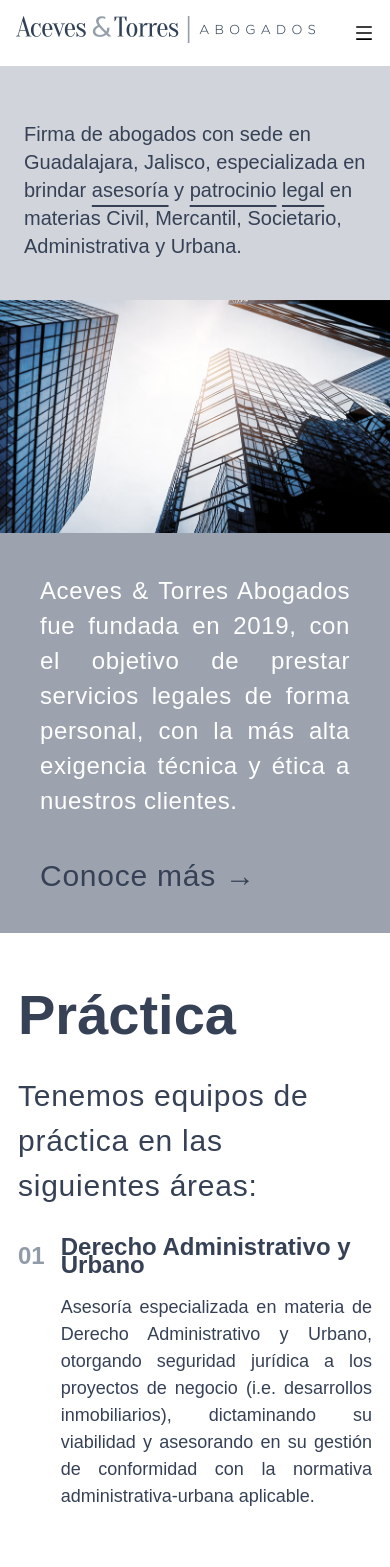
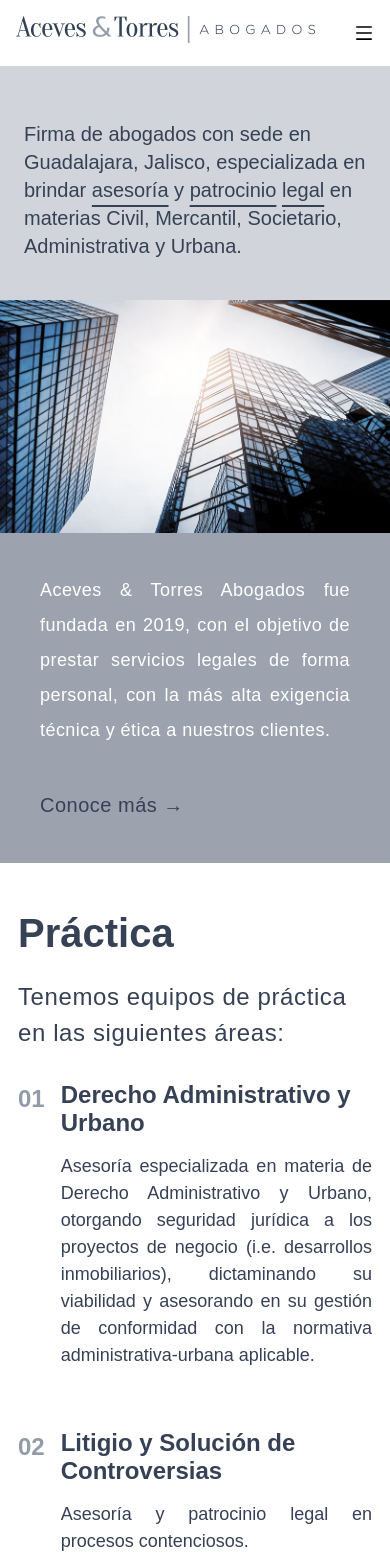
Before and after one commit to alexissahagun1/Aceves-Torres, a Next.js app: page /Inicio in a window 390 px wide. Shown: the top 1567 px of the page. Built offline with nearby package versions, Linux system fonts and the light colour scheme.

Commit message:
fixed responsiveness and font size in mobile

```diff
--- a/components/Beneficios.jsx
+++ b/components/Beneficios.jsx
@@ -4,16 +4,16 @@ import React from 'react'
 const Beneficios = ({file, headingColor, isUppercase, isScaled, hasMargin, isHidden, marginQuantity}) => {
     return (
        <div className={`grid md:grid-cols-1 grid-cols-1 justify-items-start md:mt-20 mt-10 ${marginQuantity} lg:mx-[50px] mx-[18px] align-middle  md:grid"`}>
-        <h6 className='text-[56px] font-bold fontcolor'>Práctica</h6>
-        <p className='fontcolor text-[30px] font-medium md:mt-[20px] md:mb-10 mt-4 tracking-wide'>Tenemos equipos de práctica en las siguientes áreas:</p>
+        <h6 className='md:text-[56px] text-[40px] font-bold fontcolor'>Práctica</h6>
+        <p className='fontcolor md:text-[30px] text-[24px]  font-medium md:mt-[20px] md:mb-10 mt-4 tracking-wide'>Tenemos equipos de práctica en las siguientes áreas:</p>
                {file && file.map((item) =>
                 <div className={`flex flex-col  md:my-[20px] my-[30px]   ${hasMargin ? "mx-6" : "mx-0"}`} key={item.id}>
                     <div className='flex items-start '>
                     <p style={{color: '#929ca9'}} className="font-bold text-[24px] tracking-normal md:mr-[40px] mr-4">{item.number}</p>
                         {/* <img src={item.icon} alt="" className={`md:p-[27px] pr-4  md:scale-100 ${isScaled ? "scale-75" : "scale-100"}`}/> */}
-                        <div className="flex flex-col text-left space-y-5 fontcolor">
-                            <h6 className={`font-semibold ${headingColor} ${isUppercase ? "uppercase" : ""} text-[24px] leading-[18px]`}>{item.heading}</h6>
-                            <p className="font-medium md:text-[24px] text-[18px] tracking-normal text-justify">{item.body}</p>
+                        <div className="flex flex-col text-left md:space-y-5 space-y-4 fontcolor">
+                            <h6 className={`font-semibold ${headingColor} ${isUppercase ? "uppercase" : ""} text-[24px] md:leading-[18px] leading-[28px]`}>{item.heading}</h6>
+                            <p className=" md:text-[24px] text-[18px] tracking-normal text-justify">{item.body}</p>
                         </div>
                     </div>
                 </div>
--- a/components/Footer.jsx
+++ b/components/Footer.jsx
@@ -23,7 +23,7 @@ const Footer = () => {
             </div>
             </a>
             <div className="w-56 space-y-4">
-                <p className="tracking-wide text-white text-[16px]">Edificio Corporativo H+C <br /> Herrera y Cairo 2835-3B
+                <p className="tracking-wide text-white font-light text-[16px]">Edificio Corporativo H+C <br /> Herrera y Cairo 2835-3B
                     <br /> CP 4689 <br />
                     Fraccionamiento Terranova
                     Guadalajara, Jalisco, México
@@ -47,7 +47,7 @@ const Footer = () => {
 
             </div>
             <div className='md:mt-[55px] mt-2'>
-                <p className="text-[15px] font-medium tracking-wide text-white">Copyright © 2022. Aceves & Torres Abogados. Todos los derechos reservados.
+                <p className="text-[15px] font-light tracking-wide text-white">Copyright © 2022. Aceves & Torres Abogados. Todos los derechos reservados.
                 </p>
             </div>
 
--- a/components/PerfilContent.jsx
+++ b/components/PerfilContent.jsx
@@ -4,12 +4,12 @@ import PerfilText from './PerfilText'
 
 const PerfilContent = () => {
     return (
-        <div className="xl:mx-[175px] lg:mx-[75px] lg:mt-[90px] mx-10 mt10 md:mb-[410px]">
+        <div className="xl:mx-[175px] lg:mx-[75px] lg:mt-[90px] mx-10 mt-10 md:mb-[410px]">
 
             <div className='flex flex-col items-center space-y-10'>
                 <h6 className='customGrey font-medium md:text-[40px] text-[32px] tracking-wide'>Perfil de Nuestros Clientes</h6>
 
-                <p className='fontcolor md:w-[1000px] text-[24px] text-justify'>El perfil de los clientes de Aceves & Torres son empresas nacionales o extranjeras, cuyos giros empresariales tienen conexión con algún tema jurídico en nuestro país, en diferentes industrias como lo serían:</p>
+                <p className='fontcolor md:w-[1000px] md:text-[24px] text-[18px] text-justify'>El perfil de los clientes de Aceves & Torres son empresas nacionales o extranjeras, cuyos giros empresariales tienen conexión con algún tema jurídico en nuestro país, en diferentes industrias como lo serían:</p>
             </div>
 
             {PerfilText && PerfilText.map((item) =>
--- a/components/Servicios.js
+++ b/components/Servicios.js
@@ -34,7 +34,7 @@ const Servicios = [
         id: 5,
         number: "05",
         heading: "Aumento en el valor del inmueble",
-        body: "Asesoría y patrocinio en procesos de mediación, conciliación, negociación y arbitraje, en materias de la construcción, deporitvo, familiar, civil y mercantil. ",
+        body: "Asesoría y patrocinio en procesos de mediación, conciliación, negociación y arbitraje, en materias de la construcción, deportivo, familiar, civil y mercantil. ",
 
     },
 ]
--- a/components/ServiciosComponent.jsx
+++ b/components/ServiciosComponent.jsx
@@ -10,7 +10,7 @@ const ServiciosComponent = () => {
                     <div className="">
                         <div className="flex flex-col mt-[50px] lg:text-left">
                             <div className="md:mx-24 mx-4 md:space-y-6 space-y-4 fontcolor">
-                                <p className="font-medium text-left  lg:text-[35px] text-[20px] leading-[36px]">{item.heading}</p>
+                                <p className="font-medium text-left  lg:text-[35px] text-[24px] leading-[36px]">{item.heading}</p>
                                 <p className="font-base text-justify  lg:text-[20px] text-[18px] leading-[36px] md:mx-0 mx-2 ">{item.body}</p>
                                 <p className="font-medium text-left md:text-[20px] text-[18px] leading-[36px] md:mx-0 mx-2">{item.subheading}</p>
                             </div>
--- a/pages/Inicio.jsx
+++ b/pages/Inicio.jsx
@@ -15,8 +15,8 @@ const Inicio = () => {
       <Hero
         underline={true}
         heading="Firma de abogados con sede en Guadalajara, Jalisco, especializada en brindar asesoría y patrocinio legal en materias Civil, Mercantil, Societario, Administrativa y Urbana."
-        heading1Size="lg:w-[900px] md:w-[630px]"
-        itemsPosition="items-start lg:pl-[50px]"
+        heading1Size="xl:w-[1200px] lg:w-[630px]"
+        itemsPosition="items-start xl:px-[240px] "
         size=" md:my-[100px] my-[40px]"
         // bgPhoto1="LogoAceves.png"
         // bgPhoto2="LogoAcevesGrande.png"
@@ -28,12 +28,12 @@ const Inicio = () => {
       <div className="relative  flex flex-col md:flex-row md:justify-start items-center ">
         <img src="/HomePhoto1.png" alt="" className="2xl:w-[900px] xl:w-[600px] lg:w-[500px] md:w-[550px] w-[450px] md:h-[591px]" />
         <div className="flex md:w-[760px] xl:w-full w-full md:bottom-[-77px] items-center justify-center bg-gray-400 md:h-[500px]  z-10">
-          <div className="flex flex-col space-y-10 textSizeHome  md:p-0 p-10">
+          <div className="flex flex-col space-y-10 md:text-[24px] text-[18px]  md:p-0 p-10">
             <p className="text-white text-justify font-regular leading-[35px] tracking-wide xl:w-[500px]">
             Aceves & Torres Abogados fue fundada en 2019, con el objetivo de prestar servicios legales de forma personal, con la más alta exigencia técnica y ética a nuestros clientes.
             </p>
             <Link href="/Servicios">
-              <p className=' fontcolor cursor-pointer text-justify text-[30px] font-medium leading-[35px] tracking-wide xl:w-[500px]'>Conoce más {'\u2192'}</p>
+              <p className=' fontcolor cursor-pointer text-justify md:text-[30px] text-[20px] font-medium leading-[35px] tracking-wide xl:w-[500px]'>Conoce más {'\u2192'}</p>
             </Link>
           </div>
         </div>
@@ -46,7 +46,7 @@ const Inicio = () => {
         marginQuantity="2xl:mx-[430px] xl:mx-[289px]"
       />
 
-      <div className="flex md:justify-end md:mt-32 my-14 md:my-0 md:mr-[288px] md:mx-0 mx-10 fontcolor font-medium text-[30px] ">
+      <div className="flex md:justify-end md:mt-32 my-14 md:my-0 md:mr-[288px] md:mx-0 mx-10 fontcolor font-medium md:text-[30px] text-[24px] ">
         <h4 className="md:w-[320px] w-screen">Más detalles sobre nuestra práctica y servicios</h4>
         <Link href="/Servicios">
           <img src="FlechaGrande.png" className="md:w-[50px] md:h-[35px] w-[40px] h-[25px] mt-[80px] cursor-pointer" alt="" />
@@ -85,7 +85,7 @@ const Inicio = () => {
       <div className="relative md:mt-[100px] flex flex-col md:flex-row-reverse md:justify-start items-center ">
         <img src="/Forjamos.png" alt="" className="2xl:w-[900px] xl:w-[600px] lg:w-[500px] md:w-[550px] w-[450px] md:h-[591px]" />
         <div className="flex md:w-[760px] xl:w-full w-full md:bottom-[-77px] items-center justify-center bg-gray-400 md:h-[500px]  z-10">
-          <div className="flex flex-col space-y-10 textSizeHome  md:p-0 p-10">
+          <div className="flex flex-col space-y-10 md:text-[24px] text-[18px] md:p-0 p-10">
             <p className="md:mx-10 text-white text-justify font-regular leading-[35px] tracking-wide xl:w-[500px]">
             Forjamos una relación cliente - abogado, que sea tan confiable, cercana y transparente, que la colaboración conjunta pueda perdurar y trascender más allá de algún asunto en particular. Por ende, los miembros de la Firma dedican todo su esfuerzo y habilidad profesional para obtener los mejores resultados de una forma técnica, eficaz y ética en favor de nuestros clientes.
             </p>
--- a/pages/Nosotros.jsx
+++ b/pages/Nosotros.jsx
@@ -19,12 +19,12 @@ const Nosotros = () => {
         bgPhotoSizing="absolute md:-top-20  scale-50 md:scale-100 -top-36  -z-0 "
       />
 
-      <div className="flex flex-col md:flex-row md:justify-around  md:mt-[50px] md:mx-0 px-20 md:mb-[200px] mt-10 ">
+      <div className="flex flex-col md:flex-row md:justify-around  md:mt-[50px] md:mx-0 md:px-20 px-8 md:mb-[200px] mt-10 ">
         <div className="flex flex-col space-y-10 md:w-[450px] text-justify">
           <h2 className="fontcolor font-semibold text-[36px]">
             Luis Andrés Aceves de la Cruz
           </h2>
-          <p className="tracking-wide text-[20px]">
+          <p className="tracking-wide md:text-[20px] text-[18px]">
             Socio Fundador de la Firma y líder de los equipos de Derecho
             Corporativo y de la Empresa, así como de Derecho Urbano e
             Inmobiliario.
@@ -61,7 +61,7 @@ const Nosotros = () => {
           <h2 className="fontcolor font-semibold text-[36px]">
             Gerardo Torres González
           </h2>
-          <p className="tracking-wide text-[20px]">
+          <p className="tracking-wide md:text-[20px] text-[18px]">
             Socio Fundador de la Firma Aceves y Torres Abogados, líder de los
             equipos de Litigio y Solución de Controversias, así como de Derecho
             Corporativo y de la Empresa.
```
Also changed, not shown: pages/Servicios.jsx (+5 -5 lines).
